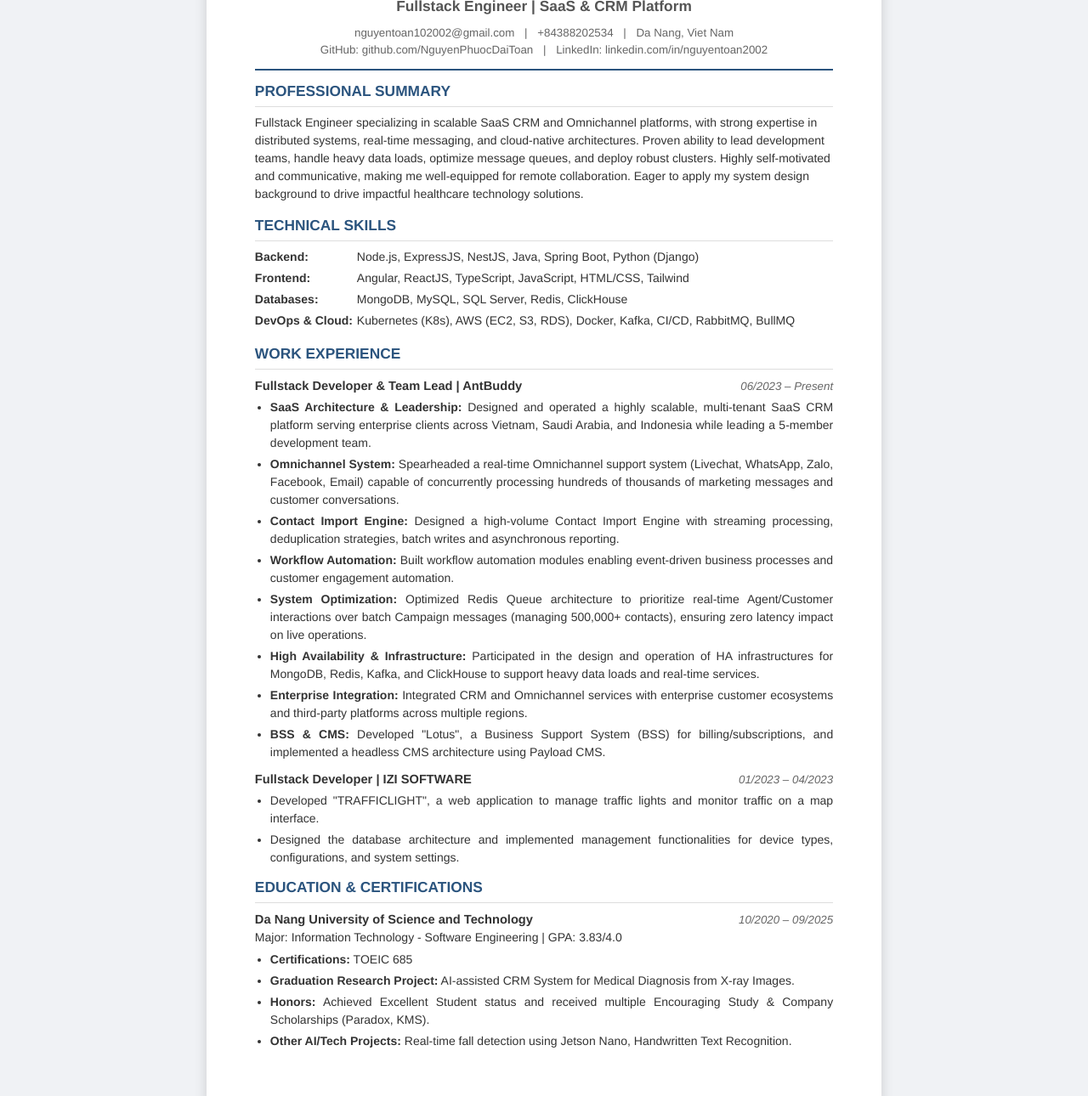
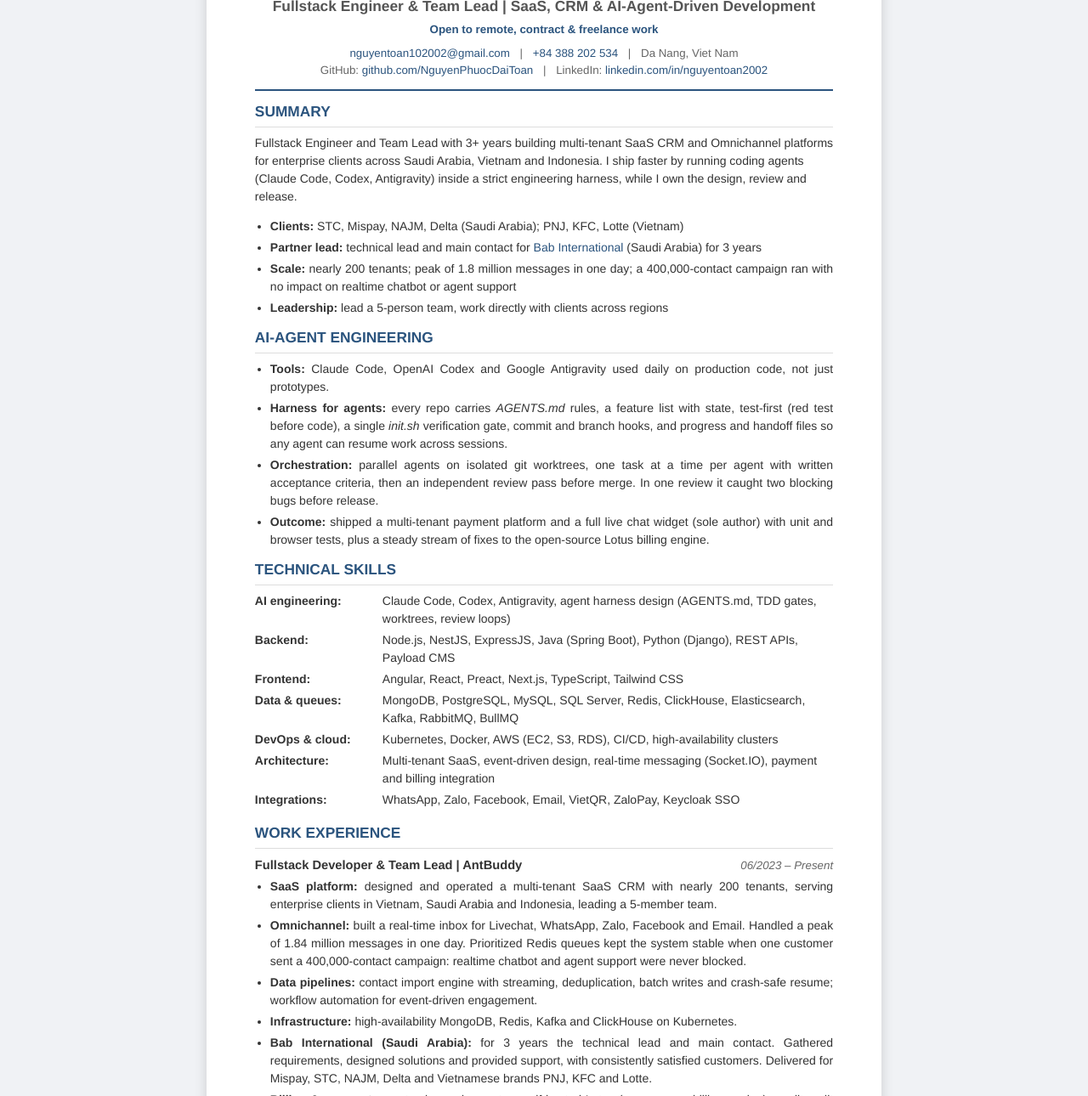
Before and after one commit to NguyenPhuocDaiToan/my-profile, a plain HTML site: page index.html in a window 1280 px wide. Shown: the part 155-1445 px from the top of the page at 85% size. Drawn offline with Linux system fonts and the light colour scheme.

Commit message:
Rewrite CV: add AI-agent engineering, client and scale metrics, add README
Condense to two printed pages, add clients and scale numbers, a new
AI-Agent Engineering section, clickable links, meta tags and a PDF button.
Add README with the live CV link.

Co-Authored-By: Claude Sonnet 5.5 <noreply@anthropic.com>

```diff
--- a/index.html
+++ b/index.html
@@ -2,7 +2,13 @@
 <html lang="en">
 <head>
     <meta charset="UTF-8">
-    <title>Nguyen Phuoc Dai Toan - Resume</title>
+    <meta name="viewport" content="width=device-width, initial-scale=1.0">
+    <title>Nguyen Phuoc Dai Toan - Fullstack Engineer Resume</title>
+    <meta name="description" content="Fullstack Engineer & Team Lead specializing in scalable multi-tenant SaaS CRM, Omnichannel messaging, distributed systems and cloud-native infrastructure (Node.js, NestJS, Angular, React, Kafka, Redis, MongoDB, Kubernetes). Open to remote and freelance work.">
+    <meta property="og:type" content="profile">
+    <meta property="og:title" content="Nguyen Phuoc Dai Toan - Fullstack Engineer">
+    <meta property="og:description" content="Multi-tenant SaaS CRM, Omnichannel messaging, distributed systems, Kubernetes. Open to remote and freelance work.">
+    <meta property="og:url" content="https://nguyenphuocdaitoan.github.io/my-profile/">
     <style>
         @page {
             size: A4;
@@ -12,30 +18,37 @@
             box-sizing: border-box;
         }
 
-        /* Đổi màu nền ngoài web thành xám nhạt để làm nổi bật tờ CV */
         html {
             background-color: #f0f2f5;
         }
 
-        /* Định dạng khung giấy A4 */
         body {
             font-family: 'Helvetica Neue', Helvetica, Arial, sans-serif;
             color: #333333;
-            margin: 40px auto; /* Căn giữa trang web, cách trên dưới 40px */
+            margin: 40px auto;
             padding: 15mm 15mm;
             line-height: 1.5;
             font-size: 10.5pt;
-            max-width: 210mm; /* Giới hạn chiều rộng đúng chuẩn A4 */
-            background-color: #ffffff; /* Màu nền trắng của giấy */
-            box-shadow: 0 4px 15px rgba(0, 0, 0, 0.15); /* Tạo bóng đổ viền 3D */
-            border-radius: 4px; /* Bo góc cực nhẹ cho đẹp mắt */
+            max-width: 210mm;
+            background-color: #ffffff;
+            box-shadow: 0 4px 15px rgba(0, 0, 0, 0.15);
+            border-radius: 4px;
         }
 
-        /* Tắt bóng đổ và căn giữa khi người dùng bấm In (Ctrl+P) hoặc Save PDF */
+        @media (max-width: 700px) {
+            body {
+                margin: 0;
+                padding: 16px;
+                border-radius: 0;
+            }
+            .job-header { display: block; }
+            .job-title-company, .job-date { display: block; text-align: left; }
+            .skill-row, .skills-table { display: block; }
+            .skill-category, .skill-list { display: block; width: auto; }
+        }
+
         @media print {
-            html {
-                background-color: #ffffff;
-            }
+            html { background-color: #ffffff; }
             body {
                 margin: 0;
                 padding: 0;
@@ -43,7 +56,28 @@
                 max-width: none;
                 border-radius: 0;
             }
+            .no-print { display: none !important; }
+            a { color: inherit; text-decoration: none; }
+            .job { page-break-inside: avoid; }
         }
+
+        a { color: #2B547E; text-decoration: none; }
+        a:hover { text-decoration: underline; }
+
+        .download-btn {
+            position: fixed;
+            top: 16px;
+            right: 16px;
+            background: #2B547E;
+            color: #ffffff;
+            border: none;
+            padding: 10px 16px;
+            border-radius: 4px;
+            font-size: 10pt;
+            cursor: pointer;
+            box-shadow: 0 2px 8px rgba(0,0,0,0.2);
+        }
+        .download-btn:hover { background: #1f3d5c; }
 
         header {
             text-align: center;
@@ -62,6 +96,12 @@
             font-size: 13pt;
             font-weight: bold;
             color: #555555;
+            margin-bottom: 4px;
+        }
+        .availability {
+            font-size: 10pt;
+            color: #2B547E;
+            font-weight: bold;
             margin-bottom: 8px;
         }
         .contact-info {
@@ -70,6 +110,7 @@
         }
         .contact-info span {
             margin: 0 8px;
+            white-space: nowrap;
         }
         h2 {
             font-size: 13pt;
@@ -104,6 +145,11 @@
             color: #666666;
             font-style: italic;
         }
+        .tech {
+            font-size: 9.5pt;
+            color: #555555;
+            margin: 2px 0 0 0;
+        }
         ul {
             margin: 0 0 0 18px;
             padding: 0;
@@ -122,8 +168,10 @@
         .skill-category {
             display: table-cell;
             font-weight: bold;
-            width: 120px;
+            width: 150px;
             padding-bottom: 4px;
+            padding-right: 8px;
+            vertical-align: top;
         }
         .skill-list {
             display: table-cell;
@@ -132,44 +180,74 @@
     </style>
 </head>
 <body>
+    <button class="download-btn no-print" onclick="window.print()">Download PDF</button>
 
     <header>
         <h1>Nguyễn Phước Đại Toàn</h1>
-        <div class="subtitle">Fullstack Engineer | SaaS & CRM Platform</div>
+        <div class="subtitle">Fullstack Engineer &amp; Team Lead | SaaS, CRM &amp; AI-Agent-Driven Development</div>
+        <div class="availability">Open to remote, contract &amp; freelance work</div>
         <div class="contact-info">
-            <span>nguyentoan102002@gmail.com</span> |
-            <span>+84388202534</span> |
+            <span><a href="mailto:nguyentoan102002@gmail.com">nguyentoan102002@gmail.com</a></span> |
+            <span><a href="tel:+84388202534">+84 388 202 534</a></span> |
             <span>Da Nang, Viet Nam</span><br/>
-            <span>GitHub: github.com/NguyenPhuocDaiToan</span> |
-            <span>LinkedIn: linkedin.com/in/nguyentoan2002</span>
+            <span>GitHub: <a href="https://github.com/NguyenPhuocDaiToan">github.com/NguyenPhuocDaiToan</a></span> |
+            <span>LinkedIn: <a href="https://linkedin.com/in/nguyentoan2002">linkedin.com/in/nguyentoan2002</a></span>
         </div>
     </header>
 
     <div class="section-content">
-        <h2>Professional Summary</h2>
+        <h2>Summary</h2>
         <p style="margin-top:0;">
-            Fullstack Engineer specializing in scalable SaaS CRM and Omnichannel platforms, with strong expertise in distributed systems, real-time messaging, and cloud-native architectures. Proven ability to lead development teams, handle heavy data loads, optimize message queues, and deploy robust clusters. Highly self-motivated and communicative, making me well-equipped for remote collaboration. Eager to apply my system design background to drive impactful healthcare technology solutions.
+            Fullstack Engineer and Team Lead with 3+ years building multi-tenant SaaS CRM and Omnichannel platforms for enterprise clients across Saudi Arabia, Vietnam and Indonesia. I ship faster by running coding agents (Claude Code, Codex, Antigravity) inside a strict engineering harness, while I own the design, review and release.
         </p>
+        <ul>
+            <li><strong>Clients:</strong> STC, Mispay, NAJM, Delta (Saudi Arabia); PNJ, KFC, Lotte (Vietnam)</li>
+            <li><strong>Partner lead:</strong> technical lead and main contact for <a href="https://bab.com.sa/">Bab International</a> (Saudi Arabia) for 3 years</li>
+            <li><strong>Scale:</strong> nearly 200 tenants; peak of 1.8 million messages in one day; a 400,000-contact campaign ran with no impact on realtime chatbot or agent support</li>
+            <li><strong>Leadership:</strong> lead a 5-person team, work directly with clients across regions</li>
+        </ul>
+    </div>
+
+    <div class="section-content">
+        <h2>AI-Agent Engineering</h2>
+        <ul>
+            <li><strong>Tools:</strong> Claude Code, OpenAI Codex and Google Antigravity used daily on production code, not just prototypes.</li>
+            <li><strong>Harness for agents:</strong> every repo carries <em>AGENTS.md</em> rules, a feature list with state, test-first (red test before code), a single <em>init.sh</em> verification gate, commit and branch hooks, and progress and handoff files so any agent can resume work across sessions.</li>
+            <li><strong>Orchestration:</strong> parallel agents on isolated git worktrees, one task at a time per agent with written acceptance criteria, then an independent review pass before merge. In one review it caught two blocking bugs before release.</li>
+            <li><strong>Outcome:</strong> shipped a multi-tenant payment platform and a full live chat widget (sole author) with unit and browser tests, plus a steady stream of fixes to the open-source Lotus billing engine.</li>
+        </ul>
     </div>
 
     <div class="section-content">
         <h2>Technical Skills</h2>
         <div class="skills-table">
             <div class="skill-row">
+                <div class="skill-category">AI engineering:</div>
+                <div class="skill-list">Claude Code, Codex, Antigravity, agent harness design (AGENTS.md, TDD gates, worktrees, review loops)</div>
+            </div>
+            <div class="skill-row">
                 <div class="skill-category">Backend:</div>
-                <div class="skill-list">Node.js, ExpressJS, NestJS, Java, Spring Boot, Python (Django)</div>
+                <div class="skill-list">Node.js, NestJS, ExpressJS, Java (Spring Boot), Python (Django), REST APIs, Payload CMS</div>
             </div>
             <div class="skill-row">
                 <div class="skill-category">Frontend:</div>
-                <div class="skill-list">Angular, ReactJS, TypeScript, JavaScript, HTML/CSS, Tailwind</div>
+                <div class="skill-list">Angular, React, Preact, Next.js, TypeScript, Tailwind CSS</div>
             </div>
             <div class="skill-row">
-                <div class="skill-category">Databases:</div>
-                <div class="skill-list">MongoDB, MySQL, SQL Server, Redis, ClickHouse</div>
+                <div class="skill-category">Data &amp; queues:</div>
+                <div class="skill-list">MongoDB, PostgreSQL, MySQL, SQL Server, Redis, ClickHouse, Elasticsearch, Kafka, RabbitMQ, BullMQ</div>
             </div>
             <div class="skill-row">
-                <div class="skill-category">DevOps & Cloud:</div>
-                <div class="skill-list">Kubernetes (K8s), AWS (EC2, S3, RDS), Docker, Kafka, CI/CD, RabbitMQ, BullMQ</div>
+                <div class="skill-category">DevOps &amp; cloud:</div>
+                <div class="skill-list">Kubernetes, Docker, AWS (EC2, S3, RDS), CI/CD, high-availability clusters</div>
+            </div>
+            <div class="skill-row">
+                <div class="skill-category">Architecture:</div>
+                <div class="skill-list">Multi-tenant SaaS, event-driven design, real-time messaging (Socket.IO), payment and billing integration</div>
+            </div>
+            <div class="skill-row">
+                <div class="skill-category">Integrations:</div>
+                <div class="skill-list">WhatsApp, Zalo, Facebook, Email, VietQR, ZaloPay, Keycloak SSO</div>
             </div>
         </div>
     </div>
@@ -179,19 +257,19 @@
 
         <div class="job">
             <div class="job-header">
-                <div class="job-title-company">Fullstack Developer & Team Lead | AntBuddy</div>
+                <div class="job-title-company">Fullstack Developer &amp; Team Lead | AntBuddy</div>
                 <div class="job-date">06/2023 – Present</div>
             </div>
             <ul>
-                <li><strong>SaaS Architecture & Leadership:</strong> Designed and operated a highly scalable, multi-tenant SaaS CRM platform serving enterprise clients across Vietnam, Saudi Arabia, and Indonesia while leading a 5-member development team.</li>
-                <li><strong>Omnichannel System:</strong> Spearheaded a real-time Omnichannel support system (Livechat, WhatsApp, Zalo, Facebook, Email) capable of concurrently processing hundreds of thousands of marketing messages and customer conversations.</li>
-                <li><strong>Contact Import Engine:</strong> Designed a high-volume Contact Import Engine with streaming processing, deduplication strategies, batch writes and asynchronous reporting.</li>
-                <li><strong>Workflow Automation:</strong> Built workflow automation modules enabling event-driven business processes and customer engagement automation.</li>
-                <li><strong>System Optimization:</strong> Optimized Redis Queue architecture to prioritize real-time Agent/Customer interactions over batch Campaign messages (managing 500,000+ contacts), ensuring zero latency impact on live operations.</li>
-                <li><strong>High Availability & Infrastructure:</strong> Participated in the design and operation of HA infrastructures for MongoDB, Redis, Kafka, and ClickHouse to support heavy data loads and real-time services.</li>
-                <li><strong>Enterprise Integration:</strong> Integrated CRM and Omnichannel services with enterprise customer ecosystems and third-party platforms across multiple regions.</li>
-                <li><strong>BSS & CMS:</strong> Developed "Lotus", a Business Support System (BSS) for billing/subscriptions, and implemented a headless CMS architecture using Payload CMS.</li>
+                <li><strong>SaaS platform:</strong> designed and operated a multi-tenant SaaS CRM with nearly 200 tenants, serving enterprise clients in Vietnam, Saudi Arabia and Indonesia, leading a 5-member team.</li>
+                <li><strong>Omnichannel:</strong> built a real-time inbox for Livechat, WhatsApp, Zalo, Facebook and Email. Handled a peak of 1.84 million messages in one day. Prioritized Redis queues kept the system stable when one customer sent a 400,000-contact campaign: realtime chatbot and agent support were never blocked.</li>
+                <li><strong>Data pipelines:</strong> contact import engine with streaming, deduplication, batch writes and crash-safe resume; workflow automation for event-driven engagement.</li>
+                <li><strong>Infrastructure:</strong> high-availability MongoDB, Redis, Kafka and ClickHouse on Kubernetes.</li>
+                <li><strong>Bab International (Saudi Arabia):</strong> for 3 years the technical lead and main contact. Gathered requirements, designed solutions and provided support, with consistently satisfied customers. Delivered for Mispay, STC, NAJM, Delta and Vietnamese brands PNJ, KFC and Lotte.</li>
+                <li><strong>Billing &amp; payments:</strong> customize and operate a self-hosted Lotus (open-source billing engine): credit audit log, add-on billing fixes, plan management, catalog APIs. Built the self-service payment platform on Payload CMS (VietQR, ZaloPay, wallet top-up, multi-tenant pages) that integrates with it.</li>
+                <li><strong>Live chat widget (sole author):</strong> embeddable Preact + Socket.IO widget in Shadow DOM, 95 KB gzipped, English, Vietnamese and Arabic (RTL), with rich messages, file and voice notes, offline retry and Playwright tests.</li>
             </ul>
+            <p class="tech"><strong>Tech:</strong> Node.js, NestJS, Angular, Preact, TypeScript, MongoDB, PostgreSQL, Redis, Kafka, ClickHouse, Kubernetes, Docker, AWS, Payload CMS</p>
         </div>
 
         <div class="job">
@@ -200,24 +278,23 @@
                 <div class="job-date">01/2023 – 04/2023</div>
             </div>
             <ul>
-                <li>Developed "TRAFFICLIGHT", a web application to manage traffic lights and monitor traffic on a map interface.</li>
-                <li>Designed the database architecture and implemented management functionalities for device types, configurations, and system settings.</li>
+                <li><strong>TRAFFICLIGHT (team of 5):</strong> web app for administrators to adjust display modes, configure timing for traffic light clusters and monitor lights live on a map.</li>
+                <li><strong>My part:</strong> designed the database and built the management features for device types, devices, device configurations and general settings.</li>
             </ul>
+            <p class="tech"><strong>Tech:</strong> MongoDB, NestJS, Angular</p>
         </div>
     </div>
 
     <div class="section-content">
-        <h2>Education & Certifications</h2>
+        <h2>Education</h2>
         <div class="job-header" style="margin-bottom:0;">
             <div class="job-title-company">Da Nang University of Science and Technology</div>
             <div class="job-date">10/2020 – 09/2025</div>
         </div>
-        <div style="font-size: 10.5pt; margin-bottom: 5px;">Major: Information Technology - Software Engineering | GPA: 3.83/4.0</div>
+        <div style="margin-bottom: 5px;">B.Eng. Information Technology (Software Engineering) | GPA 3.83/4.0 | Excellent Student, multiple scholarships (Paradox, KMS)</div>
         <ul>
-            <li><strong>Certifications:</strong> TOEIC 685</li>
-            <li><strong>Graduation Research Project:</strong> AI-assisted CRM System for Medical Diagnosis from X-ray Images.</li>
-            <li><strong>Honors:</strong> Achieved Excellent Student status and received multiple Encouraging Study & Company Scholarships (Paradox, KMS).</li>
-            <li><strong>Other AI/Tech Projects:</strong> Real-time fall detection using Jetson Nano, Handwritten Text Recognition.</li>
+            <li><strong>Graduation project:</strong> AI-assisted CRM for medical diagnosis from X-ray images. Also built real-time fall detection on Jetson Nano and handwritten text recognition.</li>
+            <li><strong>Languages:</strong> Vietnamese (native); English: basic communication, reads technical documentation (TOEIC 685)</li>
         </ul>
     </div>
 
```
Also changed, not shown: 1 other file.
